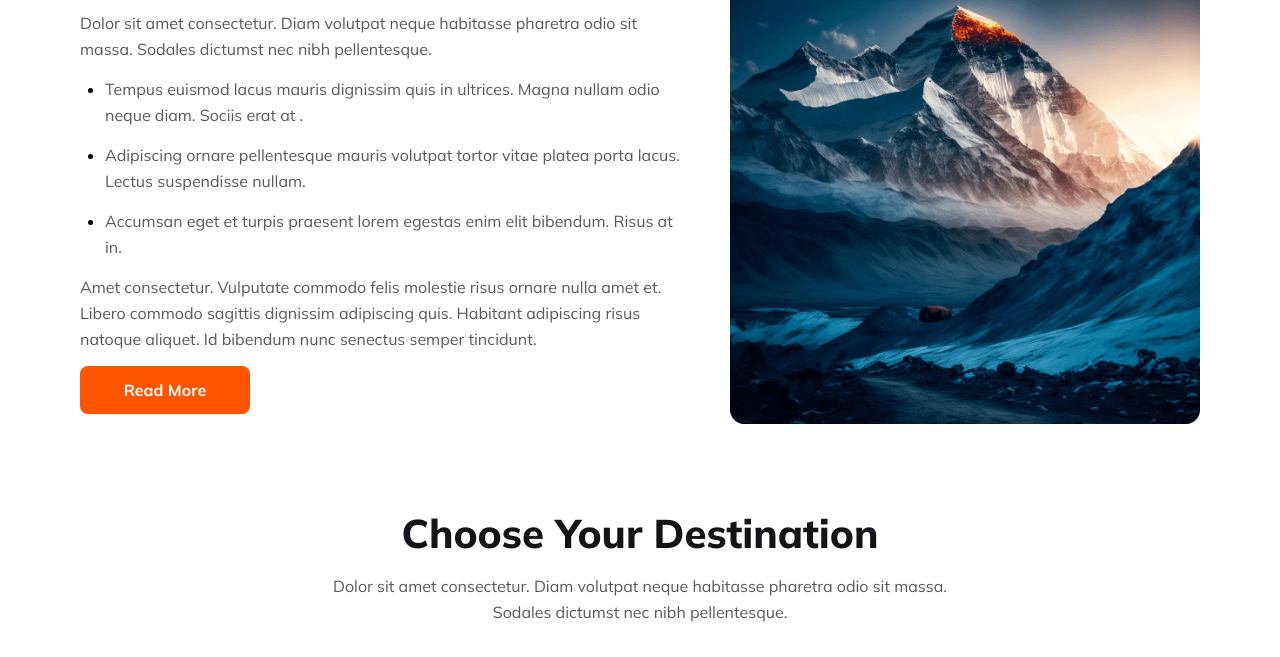
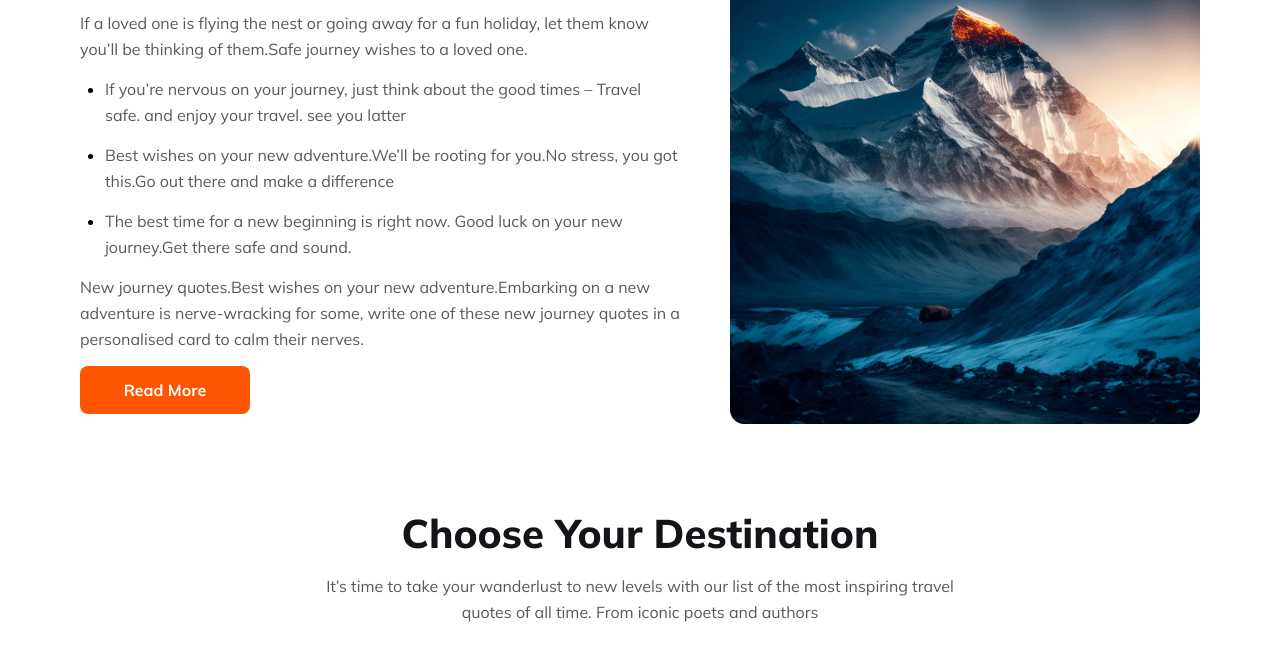
Before and after one commit to mhedi-hasan/assignment-no-2, a plain HTML site: page index.html in a window 1280 px wide. Shown: the part 711-1368 px from the top of the page. Drawn offline with Linux system fonts and the light colour scheme.

Commit message:
last content delevered

```diff
--- a/index.html
+++ b/index.html
@@ -35,7 +35,7 @@
         <div class="banner-section">
             <div class="banner-item">
                 <h1 class="banner-title">Explore Your Travel</h1>
-                <p class="banner-sub-title">Dolor sit amet consectetur. Nullam  suspendisse vitae ultricies dolor adipiscing. <br> In et odio enim ac quis sapien urna eu phasellus.</p>
+                <p class="banner-sub-title">May your journey be free from stress and bring you home safely. Safe TravelsSending your Safe Journey Wishes <br> to friends and family.Bon Voyage and get there safe.Bon Voyage and get there safe.</p>
 
                 <div class="banner-options">
                     <select name="selects" id="selects">
@@ -61,15 +61,15 @@
         <div class="popular-section">
             <div class="popular-content">
                 <h1>Our Popular Tours</h1>
-                <p class="popular-message">Dolor sit amet consectetur. Diam volutpat neque habitasse pharetra odio sit massa. Sodales dictumst nec nibh pellentesque.</p>
+                <p class="popular-message">If a loved one is flying the nest or going away for a fun holiday, let them know you’ll be thinking of them.Safe journey wishes to a loved one.</p>
                 <div class="list-content">
                     <ul>
-                        <li><p>Tempus euismod lacus mauris dignissim quis in ultrices. Magna nullam odio neque diam. Sociis erat at .</p></li>
-                        <li><p>Adipiscing ornare pellentesque mauris volutpat tortor vitae platea porta lacus. Lectus suspendisse nullam.</p></li>
-                        <li><p>Accumsan eget et turpis praesent lorem egestas enim elit bibendum. Risus at in.</p></li>
+                        <li><p>If you’re nervous on your journey, just think about the good times – Travel safe. and enjoy your travel. see you latter</p></li>
+                        <li><p>Best wishes on your new adventure.We’ll be rooting for you.No stress, you got this.Go out there and make a difference</p></li>
+                        <li><p>The best time for a new beginning is right now. Good luck on your new journey.Get there safe and sound.</p></li>
                     </ul>
                 </div>
-                <p class="popular-message">Amet consectetur. Vulputate commodo felis molestie risus ornare nulla amet et. Libero commodo sagittis dignissim adipiscing quis. Habitant adipiscing risus natoque aliquet. Id bibendum nunc senectus semper tincidunt.</p>
+                <p class="popular-message">New journey quotes.Best wishes on your new adventure.Embarking on a new adventure is nerve-wracking for some, write one of these new journey quotes in a personalised card to calm their nerves.</p>
                 <button class="banner-button">Read More</button>
             </div>
             <div class="popular-image">
@@ -80,7 +80,7 @@
         <div class="place-section">
             <div class="place-title">
                 <h2>Choose Your Destination</h2>
-                <p>Dolor sit amet consectetur. Diam volutpat neque habitasse pharetra odio sit massa.<br> Sodales dictumst nec nibh pellentesque.</p>
+                <p>It’s time to take your wanderlust to new levels with our list of  the most inspiring travel <br> quotes of all time. From iconic poets and authors</p>
             </div>
             <div class="place-images">
                 <div class="place-img-1">
@@ -124,24 +124,27 @@
         <div class="service-section">
             <div class="service-message">
                 <h2>Why Choose Us</h2>
-                <p>Dolor sit amet consectetur. Diam volutpat neque habitasse pharetra odio sit massa. <br> Sodales dictumst nec nibh pellentesque.</p>
+                <p>Our travels are among the most developed countries.
+                    All people have traveled from here to us. <br> We have high quality facilities here.We manage everything here in advanced ways</p>
             </div>
             <div class="service-offers">
                     <div class="service-offer-1">
                         <img src="Images/hotel-img.jpg" alt="">
                         <h3>Handpicked Hotels</h3>
-                        <p>Amet consectetur. Vulputate commodo felis molestie risus ornare nulla amet et. Libero commodo sagittis dignissim adipiscing quis. Habitant adipiscing risus natoque aliquet.</p>
+                        <p>#7 Best Value of 19 Bangladesh Luxury Spa Hotels
+                            "The hotel's amenities, including the spa and restaurant, exceeded my expectations."
+                            "I would recommend this wonderful spa to anyone as part of their visit to Pan Pacific hotel.".</p>
                     </div>
                     <div class="service-offer-2">
                         <img src="Images/map_img.webp" alt="">
                         <h3>World Class Service</h3>
-                        <p>Amet consectetur. Vulputate commodo felis molestie risus ornare nulla amet et. Libero commodo sagittis dignissim adipiscing quis. Habitant adipiscing risus natoque aliquet.</p>
+                        <p>"This is very much luxurious view in the upstairs in RBar, nice decorate inside area even though pool side is more beautiful for adda with friends, basically me & our friends having fun & enjoyed nice cocktail drin.</p>
                     </div>
                 </div>
                 <div class="service-offer-3">
                     <img src="Images/price_img.png" alt="">
                     <h3>Best Price Guarantee</h3>
-                    <p>Amet consectetur. Vulputate commodo felis molestie risus ornare nulla amet et. Libero commodo sagittis dignissim adipiscing quis. Habitant adipiscing risus natoque aliquet.</p>
+                    <p>Once you have populated your before and after price text data it willHere we will give you good stuff at very low prices.All high quality products are available at low prices.</p>
                 </div>
         </div>
         <!-- Service-section-end -->
@@ -149,7 +152,7 @@
         <div class="discounts-section">
             <div class="discount-title">
                 <h2>Deals & Discounts</h2>
-                <p>Dolor sit amet consectetur. Diam volutpat neque habitasse pharetra odio sit massa.<br> Sodales dictumst nec nibh pellentesque.</p>
+                <p>Next week we have good quality discount offers going on here.This discount is <br> for a short period so contact now without delay.</p>
             </div>
             <div class="discount-images">
                 <div class="discount-image">
@@ -161,7 +164,7 @@
                             <p><i class="fa-solid fa-location-dot"></i> Malaysia</p>
                         </ul>
                         <h3>Tour To Satorini</h3>
-                        <p>Amet consectetur. Vulputate commodo felis molestie risus ornare nulla amet et. Libero commodo sagittis dignissim adipiscing quis. Habitant adipiscing.</p>
+                        <p>Here you can buy the package of your choice.There are different types of packages that you can buy according to your choice.So without further delay buy our package now.</p>
                         <h4>Price: $1300-$1500</h4>
                         <button class="banner-button">Book Now</button>
                     </div>
@@ -175,7 +178,8 @@
                             <p><i class="fa-solid fa-location-dot"></i> Malaysia</p>
                         </ul>
                         <h3>Tour To Satorini</h3>
-                        <p>Amet consectetur. Vulputate commodo felis molestie risus ornare nulla amet et. Libero commodo sagittis dignissim adipiscing quis. Habitant adipiscing.</p>
+                        <p>Everything in our packages is of high quality.You choose the package of your choice and leave early.Some of us are VIPs here.
+                            So don't delay and come now to this beautiful tip of ours</p>
                         <h4>Price: $1300-$1500</h4>
                         <button class="banner-button">Book Now</button>
                     </div>
@@ -189,7 +193,7 @@
                             <p><i class="fa-solid fa-location-dot"></i> Malaysia</p>
                         </ul>
                         <h3>Tour To Satorini</h3>
-                        <p>Amet consectetur. Vulputate commodo felis molestie risus ornare nulla amet et. Libero commodo sagittis dignissim adipiscing quis. Habitant adipiscing.</p>
+                        <p>Today's offer is very cheap.Buy our tour now for quality tour at low price.It is perfect for those of you who want to tour on a tight budget.So come early for this tour for you.</p>
                         <h4>Price: $1300-$1500</h4>
                         <button class="banner-button">Book Now</button>
                     </div>
@@ -202,14 +206,15 @@
         <div class="last-section">
             <div class="last-content">
                 <h1>A Simple Perfect Place To Get Lost</h1>
-                <p class="last-content-p">Amet consectetur. Vulputate commodo felis molestie risus ornare nulla amet et. Libero commodo sagittis dignissim adipiscing quis.</p>
+                <p class="last-content-p">It doesn't take a lot of money to get around this tut on a <budget class="br"></budget> We are offering cheap tours so come early</p>
                 <div class="last-ul-text">
                     <ul>
                         <li><p>
-                            Adipiscing ornare pellentesque mauris volutpat tortor vitae platea porta lacus. Lectus suspendisse nullam.
+                            Contact us now if you want to do this tutti with special discount.We take care of you very well. welcome
                         </p></li>
                         <li><p>
-                            Adipiscing ornare pellentesque mauris volutpat tortor vitae platea porta lacus. Lectus suspendisse nullam.
+                            All our facilities are provided by us so without delay get our tutti now.
+                            This offer won't last long for a few days so hurry.
                         </p></li>
                     </ul>
                 </div>
@@ -227,7 +232,7 @@
         <div class="Subscribe-section">
             <div class="Subscribe-content">
                 <h1>Newsletter</h1>
-                <p>Get your daily dose of travel news & tips and tricks. Sign up today!</p> <hr>
+                <p>Contact us now to inquire about our tours or to purchase our tours. Sign up today!</p> <hr>
                 <div class="Subscribe-input">
                     <input placeholder="Enter your name" type="text">
                 <input type="email" placeholder="Enter your email" name="" id="">
@@ -253,7 +258,8 @@
                 <img src="Images/Group 40071 (2).png" alt="">
                 <h1 class="footer-name">Dream <span class="spans">Travel</span></h1>
             </div>
-            <p>Lorem ipsum dolor sit amet consectetur. Nulla sit viverra morbi vitae blandit orci potenti vulputate. Leo erat maecenas vitae elementum ultricies nullam.</p>
+            <p>Have fun traveling.
+                You accept our mistakes to enrich your life more fresh full. <br>Best wishes for your future life.Have fun traveling</p>
             <div class="social">
                 <!-- <h2 class="social">Social Icons</h2> -->
                 <i style="color:  rgb(8, 160, 233);" class="fa-brands fa-twitter"></i>
```
